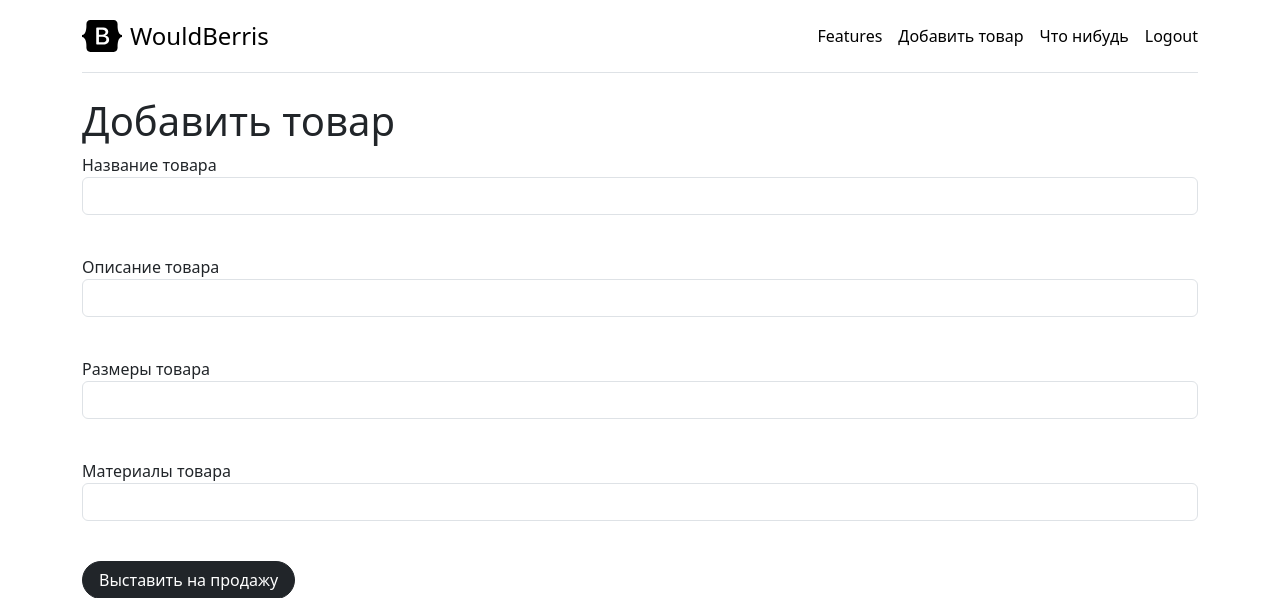
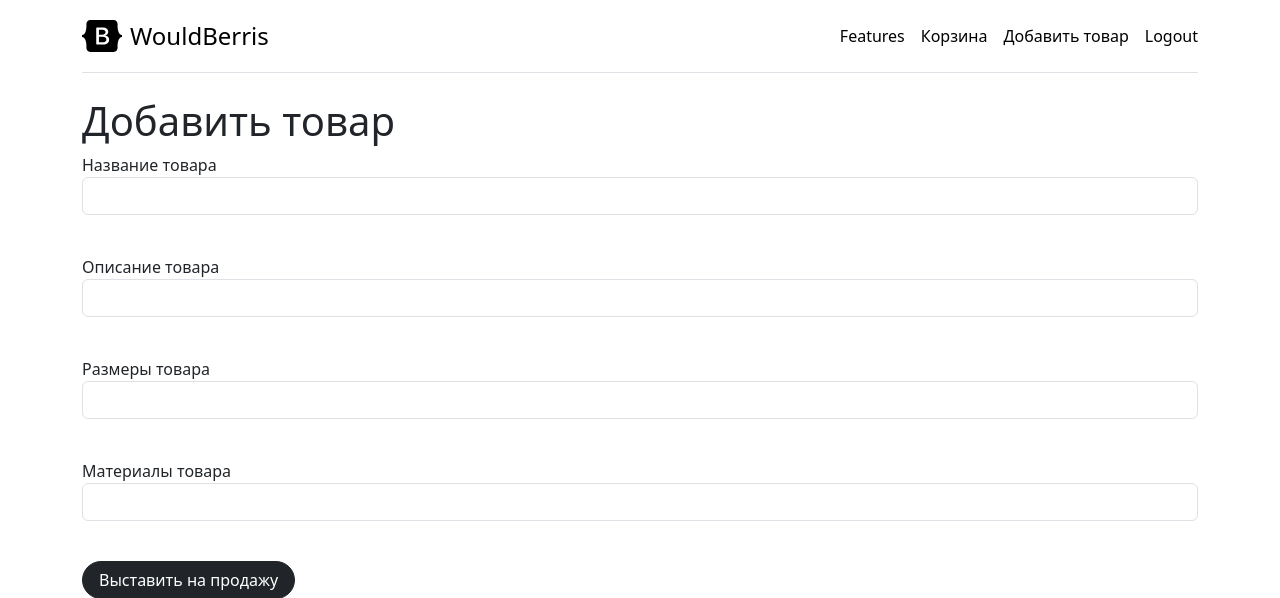
Before and after one commit to SpicinAnton/WEB_SITE22, a Flask app: page /add in a window 1280 px wide. Shown: the top 598 px of the page. Run offline with Flask 3, Linux system fonts and the light colour scheme; some libraries are stand-ins or nearby versions.

Commit message:
Update base2.html

```diff
--- a/templates/base2.html
+++ b/templates/base2.html
@@ -76,8 +76,8 @@
 
       <nav class="d-inline-flex mt-2 mt-md-0 ms-md-auto">
         <a class="me-3 py-2 link-body-emphasis text-decoration-none" href="#">Features</a>
+        <a class="me-3 py-2 link-body-emphasis text-decoration-none" href="korzina">Корзина</a>
         <a class="me-3 py-2 link-body-emphasis text-decoration-none" href="add">Добавить товар</a>
-        <a class="me-3 py-2 link-body-emphasis text-decoration-none" href="#">Что нибудь</a>
           <a class="py-2 link-body-emphasis text-decoration-none" href="/">Logout</a>
       </nav>
 
```
